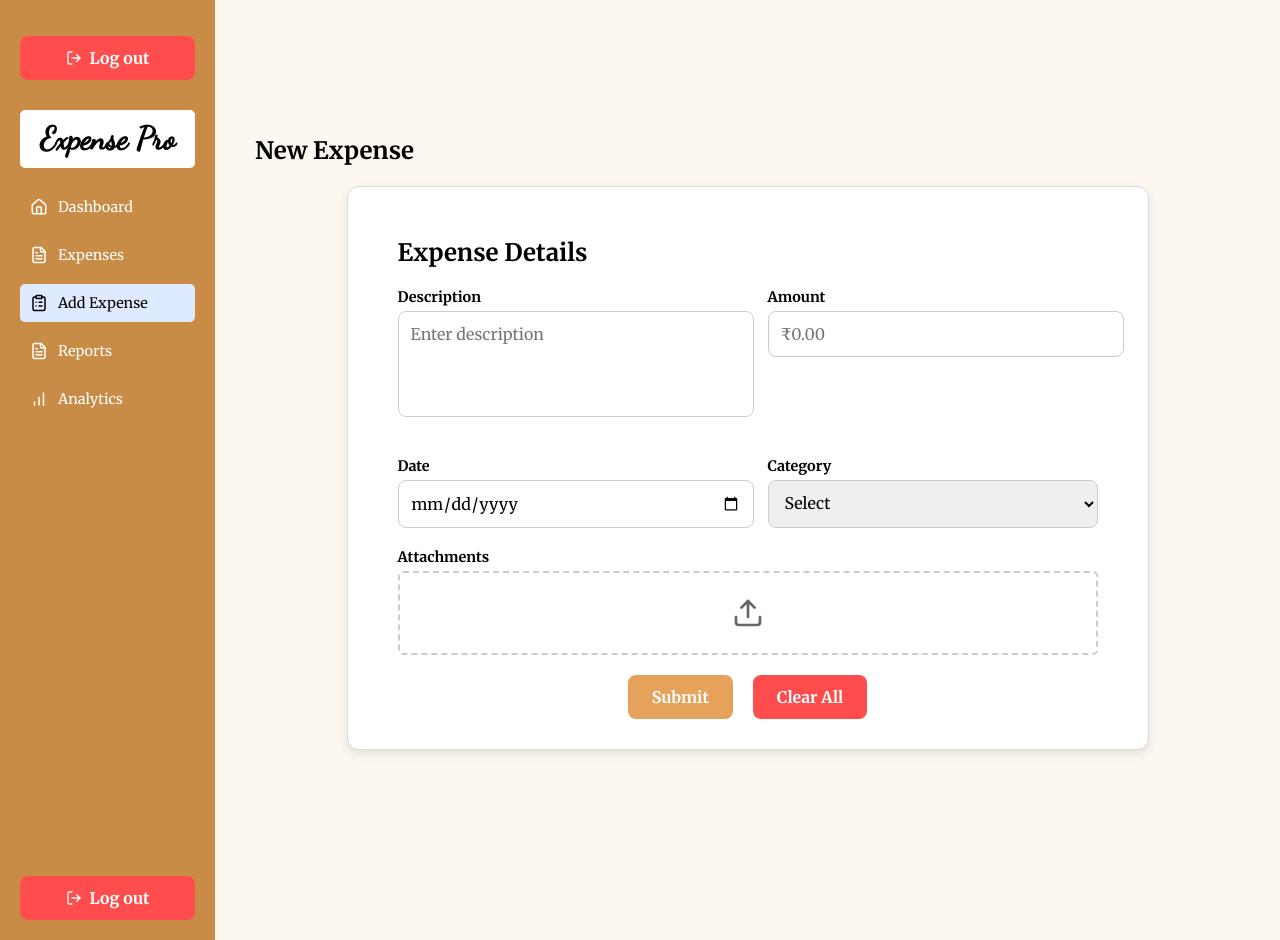
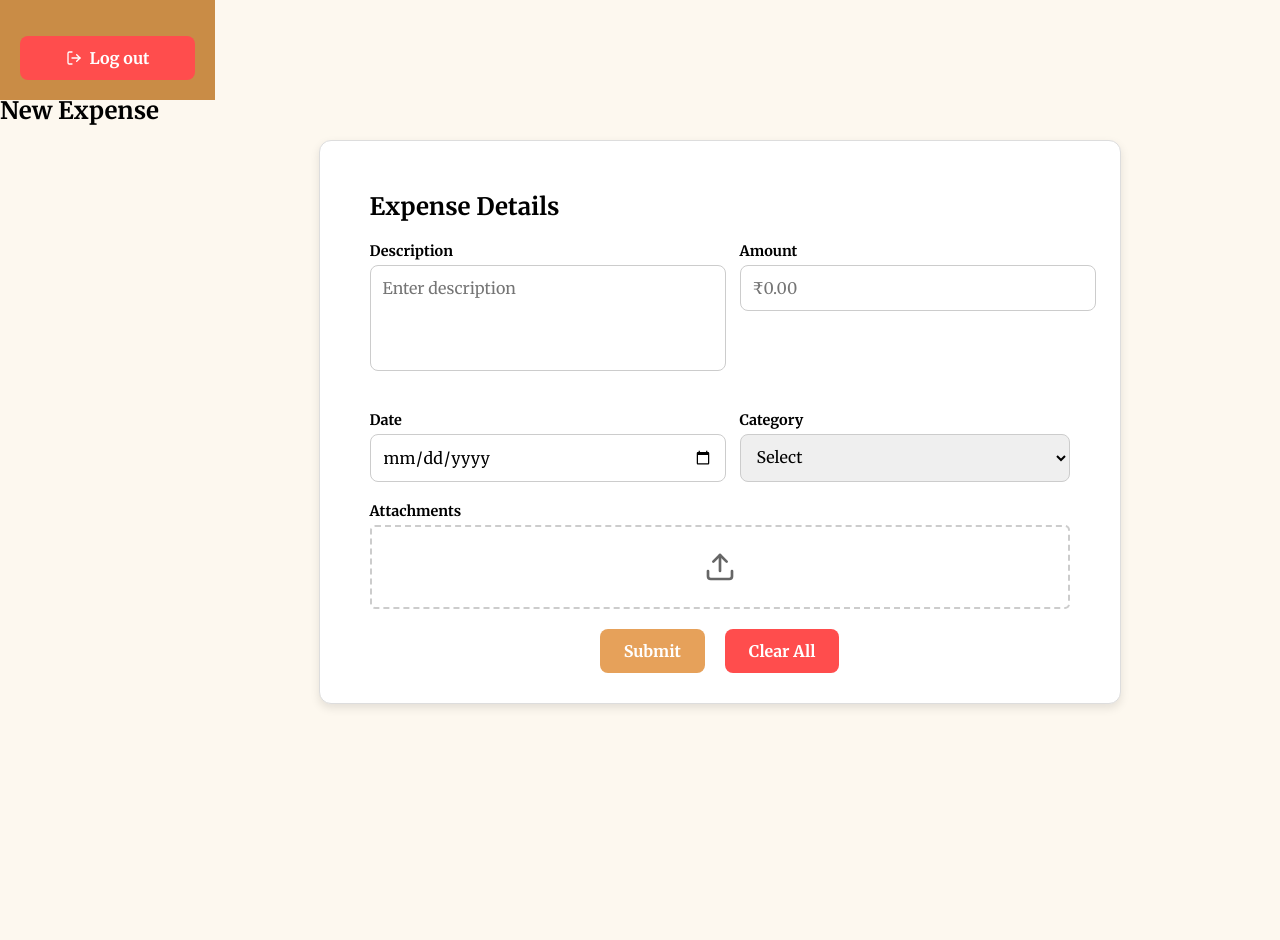
Before and after one commit to vartikasamrat/Zidio-Expense-Pro, a React (Create React App) app in the folder expense-tracker/: page /add-expense in a window 1280 px wide. Shown: the part 740-1680 px from the top of the page. After the commit the page ends 1640 px from the top, so only its background shows below. Built offline with nearby package versions, Linux system fonts and the light colour scheme.

Commit message:
Updated NewExpense.js

```diff
--- a/expense-tracker/src/pages/NewExpense.js
+++ b/expense-tracker/src/pages/NewExpense.js
@@ -1,6 +1,5 @@
 import React, { useState } from "react";
-import { Upload, LogOut, Home, FileText, BarChart, ClipboardList } from "lucide-react";
-
+import { Upload } from "lucide-react";
 import "./NewExpense.css";
 
 const NewExpense = () => {
@@ -25,31 +24,13 @@ const NewExpense = () => {
 
   return (
     <div className="container">
-      {/* Sidebar */}
-      <aside className="sidebar">
-        <h2 className="brand">Expense Pro</h2>
-        <nav>
-        <a href="/dashboard"><Home size={18} /> Dashboard</a>
-        <a href="/expenses"><FileText size={18} /> Expenses</a>
-        <a href="/add-expense" className="active"><ClipboardList size={18} /> Add Expense</a>
-        <a href="/reports"><FileText size={18} /> Reports</a>
-        <a href="/analytics"><BarChart size={18} /> Analytics</a>
-        </nav>
-        <div className="sidebar-bottom">
-          <a href="/logout" className="logout-btn">
-            <LogOut size={16} /> Log out
-          </a>
-        </div>
-      </aside>
+      {/* Title in a Separate Div */}
+      <div className="title-wrapper">
+        <h1 className="page-title">New Expense</h1>
+      </div>
 
-      {/* Main Content */}
       <div className="content-wrapper">
         <main className="main-content">
-          {/* Title Container (Left-Aligned) */}
-          <div className="title-container">
-            <h1 className="page-title">New Expense</h1>
-          </div>
-
           {/* Expense Form */}
           <div className="form-container">
             <form onSubmit={handleSubmit} className="expense-form">
```
